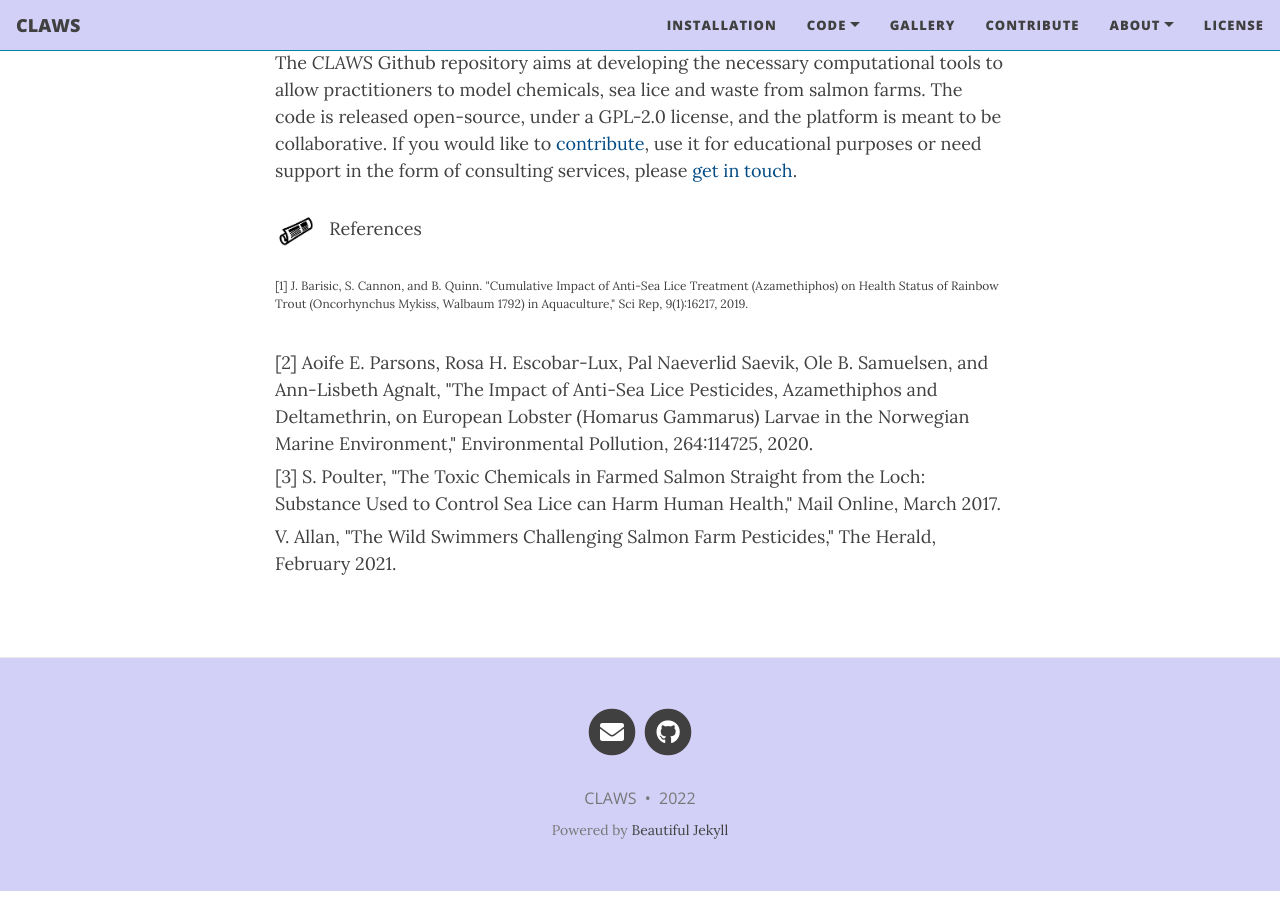
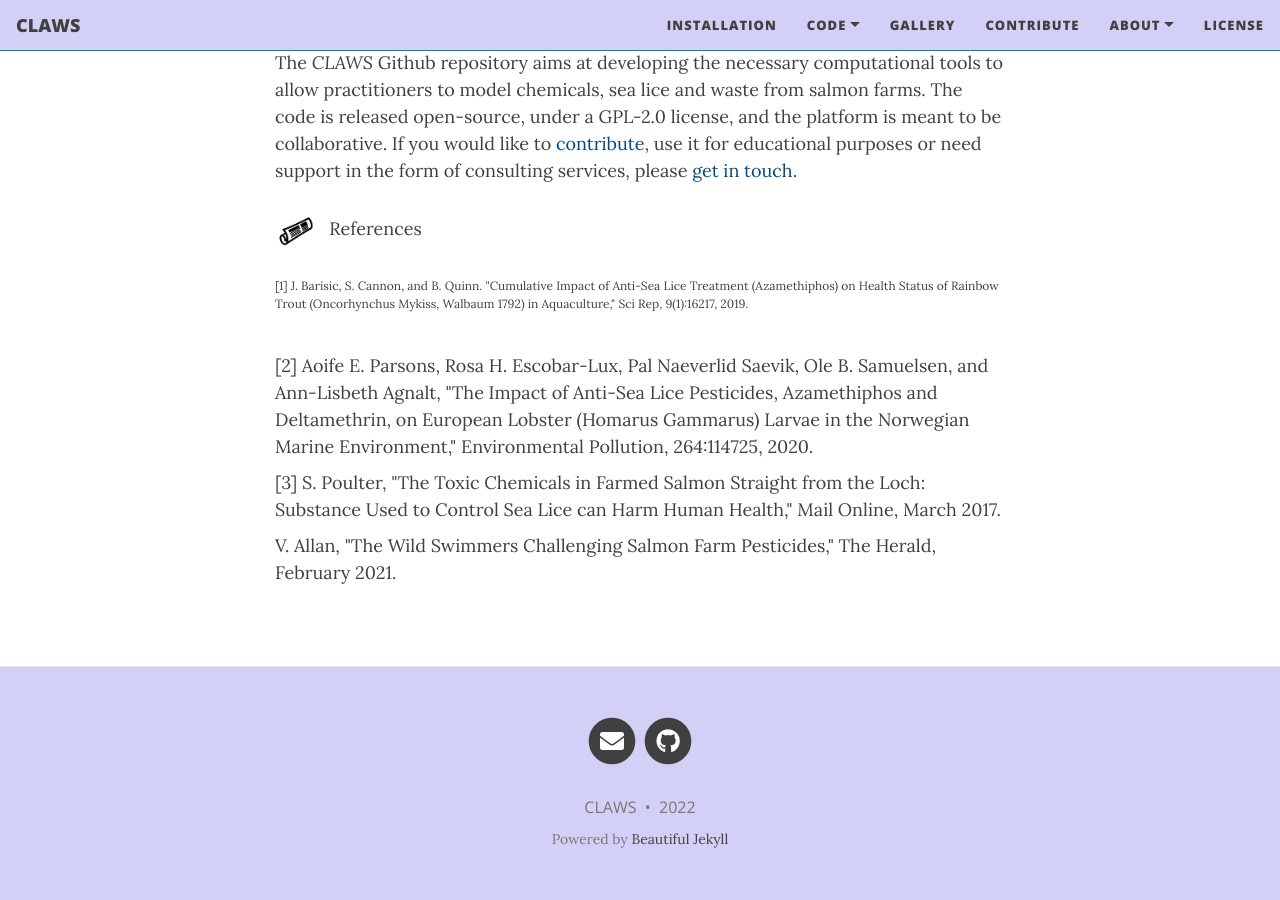
Before and after one commit to claws-scot/claws-scot.github.io, a Jekyll site: the page built from index.html, in a window 1280 px wide and 900 px high, scrolled down 838 px. Built offline with Jekyll 4.4.1, drawn with Linux system fonts in a browser that asks for light colours; nearby versions of some CDN libraries; the list of posts is cut into pages by our own code.

Commit message:
Editing web pages

```diff
--- a/index.html
+++ b/index.html
@@ -54,19 +54,18 @@
 The <i>CLAWS</i> Github repository aims at developing the necessary computational tools to allow practitioners to model chemicals, sea lice and waste from salmon farms. The code is released open-source, under a GPL-2.0 license, and the platform is meant to be collaborative. If you would like to <a href="https://claws-scot.github.io/contribute/">contribute</a>, use it for educational purposes or need support in the form of consulting services, please <a href="https://claws-scot.github.io/contact">get in touch</a>.
 </p>
 
-<p><img src="/docs/icons/publis.png" width="40"> &nbsp; References
-<br>
+<p><img src="/docs/icons/publis.png" width="40"> &nbsp; References</p>
 <p style="font-size:12px">[1] J. Barisic, S. Cannon, and B. Quinn. "Cumulative Impact of Anti-Sea Lice Treatment (Azamethiphos) on Health Status of Rainbow Trout (Oncorhynchus Mykiss, Walbaum 1792) in Aquaculture," Sci Rep, 9(1):16217, 2019.
-<div style="line-height:50%;font-size:12px">
+<div style="line-height:50%;">
   <br>
 </div>
 [2] Aoife E. Parsons, Rosa H. Escobar-Lux, Pal Naeverlid Saevik, Ole B. Samuelsen, and Ann-Lisbeth Agnalt, "The Impact of Anti-Sea Lice Pesticides, Azamethiphos and Deltamethrin, on European Lobster (Homarus Gammarus) Larvae in the Norwegian Marine Environment," Environmental Pollution, 264:114725, 2020.
-<div style="line-height:50%;font-size:12px">
+<div style="line-height:50%;">
   <br>
 </div>
 [3] S. Poulter, "The Toxic Chemicals in Farmed Salmon Straight from the Loch: Substance Used to
 Control Sea Lice can Harm Human Health," Mail Online, March 2017.
-<div style="line-height:50%;font-size:12px">
+<div style="line-height:50%;">
   <br>
 </div>
 V. Allan, "The Wild Swimmers Challenging Salmon Farm Pesticides," The Herald, February 2021.</p>
```
